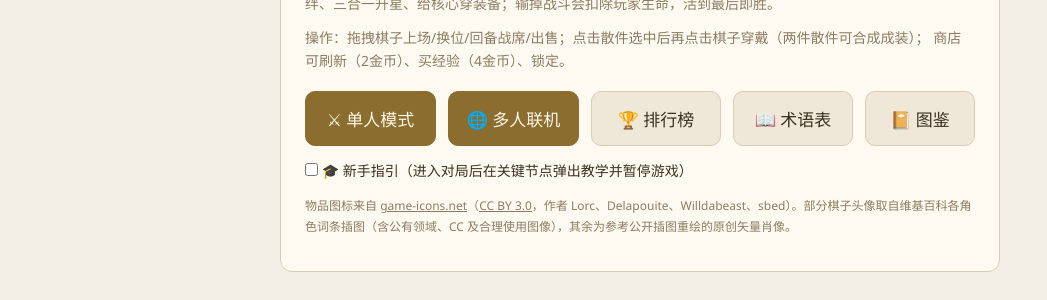
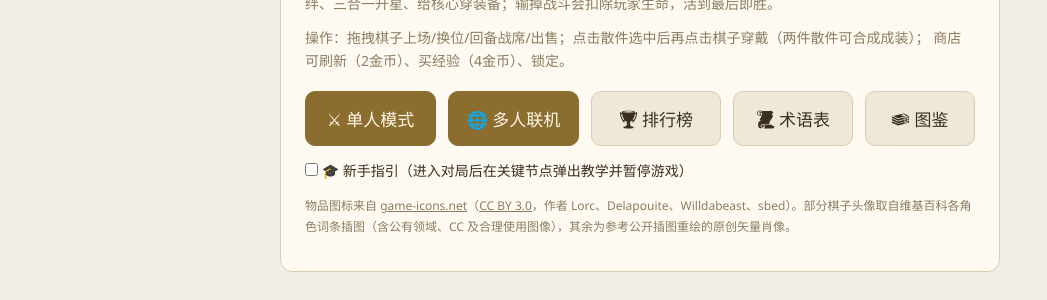
Before and after one commit to Kinnuch/kinnuch.github.io, a Jekyll site: the page gell/EPT/index.html, which Jekyll copies as it is, in a window 1280 px wide. Shown: the part 249-549 px from the top of the page, without its empty margins (0-1047 px from the left). Built offline with Jekyll 4.4.1, drawn with Linux system fonts in a browser that asks for light colours.

Commit message:
fix multi browser bugs in EPT games

```diff
--- a/gell/EPT/css/ept.css
+++ b/gell/EPT/css/ept.css
@@ -126,6 +126,9 @@
 
 /* 单位 */
 .unit { position: absolute; display: flex; flex-direction: column; align-items: center; transition: left .25s linear, top .25s linear; z-index: 5; pointer-events: auto; }
+/* 跨浏览器拖拽：禁止文字选中与原生图片拖拽，指针手势不被滚动/缩放抢走（Firefox/Safari 必需） */
+.unit, .bench-slot, .shop-card, .item-chip, #board, #benchRow, #itemRow, #shopBar { user-select: none; -webkit-user-select: none; -moz-user-select: none; -ms-user-select: none; touch-action: none; }
+.unit img, .shop-card img, .dex-card img, #dragGhost img { -webkit-user-drag: none; user-drag: none; pointer-events: none; }
 .unit.dashing { transition: left .12s ease, top .12s ease; }
 .unit .portrait { width: 52px; height: 52px; clip-path: polygon(25% 3%, 75% 3%, 98% 50%, 75% 97%, 25% 97%, 2% 50%); display: flex; align-items: center; justify-content: center; font-size: 24px; border: none; position: relative; }
 .unit .portrait .pt-img { width: 46px; height: 46px; pointer-events: none; }
@@ -276,9 +279,15 @@
 .eq-slot { width: 30px; height: 30px; border: 1px solid var(--gold); border-radius: 6px; background: var(--panel2); display: flex; align-items: center; justify-content: center; font-size: 13px; gap: 1px; cursor: default; }
 
 /* game-icons.net 图标：mask 上色，跟随文字颜色/主题（mask-image 按 key 在下方定义，相对本 css 文件解析） */
-.gi { display: inline-block; width: 1.1em; height: 1.1em; vertical-align: -0.16em; background: currentColor; -webkit-mask: center/contain no-repeat; mask: center/contain no-repeat; }
+/* 用 mask 长写属性（不用 mask 简写）：Firefox/Safari 对简写的重置行为不一致 */
+.gi { display: inline-block; width: 1.1em; height: 1.1em; vertical-align: -0.16em; background: currentColor;
+  -webkit-mask-position: center; mask-position: center;
+  -webkit-mask-size: contain; mask-size: contain;
+  -webkit-mask-repeat: no-repeat; mask-repeat: no-repeat; }
 .eq-slot .gi { width: 14px; height: 14px; }
 .item-chip.light .gi, .eq-slot.gold .gi { background: var(--gold); }
+.gi.coin { background: var(--gold); }
+.utility-btn .gi, #startBtn .gi, #speedBtn .gi, #skipBtn .gi, .big-btn .gi { vertical-align: -0.14em; }
 .gi-ad1 { -webkit-mask-image: url(../assets/icons/ad1.svg); mask-image: url(../assets/icons/ad1.svg); }
 .gi-ad2 { -webkit-mask-image: url(../assets/icons/ad2.svg); mask-image: url(../assets/icons/ad2.svg); }
 .gi-as1 { -webkit-mask-image: url(../assets/icons/as1.svg); mask-image: url(../assets/icons/as1.svg); }
@@ -443,3 +452,21 @@
 .gi-cb-mr-hp { -webkit-mask-image: url(../assets/icons/cb-mr-hp.svg); mask-image: url(../assets/icons/cb-mr-hp.svg); }
 .gi-cb-mr-hs { -webkit-mask-image: url(../assets/icons/cb-mr-hs.svg); mask-image: url(../assets/icons/cb-mr-hs.svg); }
 .gi-cb-mr-mr { -webkit-mask-image: url(../assets/icons/cb-mr-mr.svg); mask-image: url(../assets/icons/cb-mr-mr.svg); }
+
+/* UI 图标（替代 emoji，保证跨浏览器一致） */
+.gi-ui-carousel { -webkit-mask-image: url(../assets/icons/ui-carousel.svg); mask-image: url(../assets/icons/ui-carousel.svg); }
+.gi-ui-chart { -webkit-mask-image: url(../assets/icons/ui-chart.svg); mask-image: url(../assets/icons/ui-chart.svg); }
+.gi-ui-coin { -webkit-mask-image: url(../assets/icons/ui-coin.svg); mask-image: url(../assets/icons/ui-coin.svg); }
+.gi-ui-dex { -webkit-mask-image: url(../assets/icons/ui-dex.svg); mask-image: url(../assets/icons/ui-dex.svg); }
+.gi-ui-dice { -webkit-mask-image: url(../assets/icons/ui-dice.svg); mask-image: url(../assets/icons/ui-dice.svg); }
+.gi-ui-gloss { -webkit-mask-image: url(../assets/icons/ui-gloss.svg); mask-image: url(../assets/icons/ui-gloss.svg); }
+.gi-ui-lock { -webkit-mask-image: url(../assets/icons/ui-lock.svg); mask-image: url(../assets/icons/ui-lock.svg); }
+.gi-ui-pause { -webkit-mask-image: url(../assets/icons/ui-pause.svg); mask-image: url(../assets/icons/ui-pause.svg); }
+.gi-ui-play { -webkit-mask-image: url(../assets/icons/ui-play.svg); mask-image: url(../assets/icons/ui-play.svg); }
+.gi-ui-skip { -webkit-mask-image: url(../assets/icons/ui-skip.svg); mask-image: url(../assets/icons/ui-skip.svg); }
+.gi-ui-swords { -webkit-mask-image: url(../assets/icons/ui-swords.svg); mask-image: url(../assets/icons/ui-swords.svg); }
+.gi-ui-time { -webkit-mask-image: url(../assets/icons/ui-time.svg); mask-image: url(../assets/icons/ui-time.svg); }
+.gi-ui-trophy { -webkit-mask-image: url(../assets/icons/ui-trophy.svg); mask-image: url(../assets/icons/ui-trophy.svg); }
+.gi-ui-unlock { -webkit-mask-image: url(../assets/icons/ui-unlock.svg); mask-image: url(../assets/icons/ui-unlock.svg); }
+.gi-ui-view { -webkit-mask-image: url(../assets/icons/ui-view.svg); mask-image: url(../assets/icons/ui-view.svg); }
+.gi-ui-xp { -webkit-mask-image: url(../assets/icons/ui-xp.svg); mask-image: url(../assets/icons/ui-xp.svg); }
--- a/gell/EPT/index.html
+++ b/gell/EPT/index.html
@@ -29,9 +29,9 @@
     <div class="lobby-btns">
       <button id="startSolo" class="big-btn">⚔ 单人模式</button>
       <button id="mpToggle" class="big-btn">🌐 多人联机</button>
-      <button id="ladderBtn" class="big-btn" style="flex:0 0 130px;background:var(--panel2);color:var(--text);border-color:var(--border)">🏆 排行榜</button>
-      <button id="glossBtn2" class="big-btn" style="flex:0 0 120px;background:var(--panel2);color:var(--text);border-color:var(--border)">📖 术语表</button>
-      <button id="dexBtn2" class="big-btn" style="flex:0 0 110px;background:var(--panel2);color:var(--text);border-color:var(--border)">📔 图鉴</button>
+      <button id="ladderBtn" class="big-btn" style="flex:0 0 130px;background:var(--panel2);color:var(--text);border-color:var(--border)"><span class="gi gi-ui-trophy"></span> 排行榜</button>
+      <button id="glossBtn2" class="big-btn" style="flex:0 0 120px;background:var(--panel2);color:var(--text);border-color:var(--border)"><span class="gi gi-ui-gloss"></span> 术语表</button>
+      <button id="dexBtn2" class="big-btn" style="flex:0 0 110px;background:var(--panel2);color:var(--text);border-color:var(--border)"><span class="gi gi-ui-dex"></span> 图鉴</button>
     </div>
     <div id="mpBox" style="display:none;margin-top:14px;padding:14px;border:1px solid var(--border);border-radius:10px;background:var(--panel2)">
       <div style="display:flex;gap:8px;align-items:center;flex-wrap:wrap">
@@ -62,13 +62,13 @@
       <span class="stat" id="streakStat"></span>
       <span id="enemyLabel" style="color:var(--accent)"></span>
       <span style="flex:1"></span>
-      <button id="glossBtn" class="utility-btn" title="术语表">📖 术语</button>
-      <button id="dexBtn" class="utility-btn" title="棋子图鉴">📔 图鉴</button>
-      <button id="pauseBtn" class="utility-btn">⏸ 暂停</button>
-      <button id="viewBtn" class="utility-btn">🎥 视角</button>
+      <button id="glossBtn" class="utility-btn" title="术语表"><span class="gi gi-ui-gloss"></span> 术语</button>
+      <button id="dexBtn" class="utility-btn" title="棋子图鉴"><span class="gi gi-ui-dex"></span> 图鉴</button>
+      <button id="pauseBtn" class="utility-btn"><span class="gi gi-ui-pause"></span> 暂停</button>
+      <button id="viewBtn" class="utility-btn"><span class="gi gi-ui-view"></span> 视角</button>
       <button id="speedBtn">▶ 1x</button>
-      <button id="skipBtn">⏭ 跳过</button>
-      <button id="startBtn">开战 ⚔</button>
+      <button id="skipBtn"><span class="gi gi-ui-skip"></span> 跳过</button>
+      <button id="startBtn">开战 <span class="gi gi-ui-swords"></span></button>
     </div>
     <div id="layout">
       <div id="leftPanel">
@@ -76,8 +76,8 @@
       </div>
       <div id="centerPanel">
         <div id="boardWrap">
-          <button id="dmgToggle" title="伤害统计">📊</button>
-          <div id="dmgPanel"><h4>📊 伤害统计</h4><div id="dmgSections"></div></div>
+          <button id="dmgToggle" title="伤害统计"><span class="gi gi-ui-chart"></span></button>
+          <div id="dmgPanel"><h4><span class="gi gi-ui-chart"></span> 伤害统计</h4><div id="dmgSections"></div></div>
           <div id="board"></div>
           <div id="banner"></div>
           <div id="introBanner"><div class="it-main"></div><div class="it-sub"></div></div>
@@ -94,10 +94,10 @@
           <div id="oddsBar"></div>
           <div id="shopBar">
             <div id="shopBtns">
-              <div id="goldBig">🪙 <b>0</b></div>
-              <button id="rerollBtn">🎲 刷新 2🪙</button>
-              <button id="xpBtn">📖 经验 4🪙</button>
-              <button id="lockBtn">🔓 锁定</button>
+              <div id="goldBig"><span class="gi gi-ui-coin coin"></span> <b>0</b></div>
+              <button id="rerollBtn"><span class="gi gi-ui-dice"></span> 刷新 2<span class="gi gi-ui-coin coin"></span></button>
+              <button id="xpBtn"><span class="gi gi-ui-xp"></span> 经验 4<span class="gi gi-ui-coin coin"></span></button>
+              <button id="lockBtn"><span class="gi gi-ui-unlock"></span> 锁定</button>
             </div>
             <div id="shopCards" style="display:flex;flex:1;gap:8px"></div>
             <div id="sellOverlay"></div>
@@ -121,7 +121,7 @@
       <button id="menuBtn" class="big-btn" style="max-width:180px;background:var(--panel2);color:var(--text);border-color:var(--border)">🏠 返回菜单</button>
     </div>
   </div>
-  <div id="promoFx"><div id="promoInner"><div class="promo-title">🏆 晋升</div><div class="promo-rank"></div></div></div>
+  <div id="promoFx"><div id="promoInner"><div class="promo-title"><span class="gi gi-ui-trophy"></span> 晋升</div><div class="promo-rank"></div></div></div>
 
   <div id="tooltip"></div>
   <div id="tooltip2"></div>
@@ -134,7 +134,7 @@
   <div id="dexModal">
     <div id="dexBox">
       <div style="display:flex;align-items:center;justify-content:space-between;gap:10px;flex-wrap:wrap">
-        <h3 style="color:var(--accent)">📔 棋子图鉴 <span id="dexCount" class="tt-sub" style="font-weight:normal"></span></h3>
+        <h3 style="color:var(--accent)"><span class="gi gi-ui-dex"></span> 棋子图鉴 <span id="dexCount" class="tt-sub" style="font-weight:normal"></span></h3>
         <div style="display:flex;gap:8px;align-items:center">
           <select id="dexCost"><option value="">全部费用</option><option value="1">1费</option><option value="2">2费</option><option value="3">3费</option><option value="4">4费</option><option value="5">5费</option></select>
           <select id="dexTrait"><option value="">全部羁绊</option></select>
@@ -150,7 +150,7 @@
   <div id="glossModal">
     <div id="glossBox">
       <div style="display:flex;align-items:center;justify-content:space-between">
-        <h3 style="color:var(--accent)">📖 术语表</h3>
+        <h3 style="color:var(--accent)"><span class="gi gi-ui-gloss"></span> 术语表</h3>
         <button id="glossClose" class="utility-btn">✕ 关闭</button>
       </div>
       <div class="gloss-tabs">
--- a/gell/EPT/js/ui.js
+++ b/gell/EPT/js/ui.js
@@ -32,8 +32,10 @@
 
 const $ = id => document.getElementById(id);
 
-// 装备图标（M4）：game-icons.net SVG（CC BY 3.0），CSS mask 上色随主题
+// 装备/UI 图标（M4）：game-icons.net SVG（CC BY 3.0），CSS mask 上色随主题
+// 用 SVG 替代 emoji：不同浏览器/系统的 emoji 字体覆盖不一致（如 🪙 在非 Chrome 上可能显示为方框）
 const GI = k => `<span class="gi gi-${k}"></span>`;
+const COIN = '<span class="gi gi-ui-coin coin"></span>';
 const COMP_ICON = Object.fromEntries(['ad1', 'ad2', 'as1', 'as2', 'ap1', 'ap2', 'm1', 'm2', 'a1', 'a2', 'mr1', 'mr2', 'hp1', 'hp2', 'hs1', 'hs2', 'csc1', 'csc2', 'al'].map(k => [k, GI(k)]));
 const CONS_ICON = Object.fromEntries(['smallDup', 'bigDup', 'jobBook', 'dice', 'silmaril', 'remover', 'reforger', 'upgrader'].map(k => [k, GI(k)]));
 function itemIcon(it) {
@@ -116,7 +118,7 @@
 let paused = false, tutEnabled = false, tutShown = {};
 function setPaused(v) {
   paused = v;
-  $('pauseBtn').textContent = paused ? '▶ 继续' : '⏸ 暂停';
+  $('pauseBtn').innerHTML = paused ? '<span class="gi gi-ui-play"></span> 继续' : '<span class="gi gi-ui-pause"></span> 暂停';
   $('pauseBtn').style.background = paused ? 'var(--accent)' : '';
   $('pauseBtn').style.color = paused ? '#fff8e8' : '';
 }
@@ -232,7 +234,7 @@
     const names = [...new Set([...ALL_NAMES, ...Object.keys(l)])];
     const rows = names.map(n => ({ n, s: l[n] || 0 })).sort((a, b) => b.s - a.s)
       .map((x, i) => `<div class="lad-row${x.n === '你' || (myNick && x.n === myNick) ? ' me' : ''}"><span class="lad-no">${i + 1}.</span><span class="lad-name">${x.n}</span><span class="lad-rank">${rankOf(x.s)}</span><span class="lad-score"><b>${rankProgress(x.s)}</b> 分</span></div>`).join('');
-    $('scoutModal').innerHTML = `<div id="scoutBox" style="min-width:380px"><h3>🏆 排行榜</h3>
+    $('scoutModal').innerHTML = `<div id="scoutBox" style="min-width:380px"><h3><span class="gi gi-ui-trophy"></span> 排行榜</h3>
       <div class="tt-sub" style="margin-bottom:8px">名次积分：+30/+20/+10/+5/−5/−10/−20/−30（含段位修正）；每100分一个小段位，段位序列：黑铁→黄铜→白银→黄金→秘银→加尔沃恩→提卡尔→熙利玛</div>
       ${rows}<div class="tt-sub" style="margin-top:8px">点击空白处关闭</div></div>`;
     $('scoutModal').style.display = 'flex';
@@ -249,7 +251,7 @@
     if (!playback) return;
     playback.speed = playback.speed >= 4 ? 1 : playback.speed * 2;
     localStorage.setItem('ept-speed', playback.speed);
-    $('speedBtn').textContent = '▶ ' + playback.speed + 'x';
+    $('speedBtn').innerHTML = '<span class="gi gi-ui-play"></span> ' + playback.speed + 'x';
   };
   $('skipBtn').onclick = () => { if (playback) playback.skip = true; };
   $('rerollBtn').onclick = () => dispatch({ k: 'reroll' });
@@ -288,6 +290,14 @@
   }, { passive: false });
   document.addEventListener('pointermove', e => { moveTooltip(e); dragMove(e); });
   document.addEventListener('pointerup', dragEnd);
+  // 跨浏览器拖拽保障：
+  // 1) Firefox/Safari 中 pointerdown 的 preventDefault 不会阻止原生 HTML5 拖拽，
+  //    原生拖拽一启动就吞掉 pointermove/pointerup（只剩 pointercancel），导致拖拽永远卡在 pending。
+  document.addEventListener('dragstart', e => e.preventDefault());
+  document.addEventListener('selectstart', e => { if (drag) e.preventDefault(); });
+  // 2) 指针被系统/手势接管时立即复位，避免残留状态让棋子"拖不动"
+  document.addEventListener('pointercancel', () => { if (drag) { drag.pending ? (drag = null) : cancelDrag(); } });
+  window.addEventListener('blur', () => { if (drag) { drag.pending ? (drag = null) : cancelDrag(); } });
   document.addEventListener('pointerdown', e => {
     if (tooltipPinned && !$('tooltip').contains(e.target)) { tooltipPinned = false; hideTooltip(true); }
   });
@@ -304,6 +314,7 @@
     $('game').style.display = 'block';
     startGame(q.get('seed') ? +q.get('seed') : (Math.random() * 0xFFFFFFFF) >>> 0);
     if (q.get('fight')) setTimeout(() => { if (game.phase === 'planning') requestCombat(); }, 800);
+    if (q.get('dragtest')) setTimeout(runDragSelfTest, 1200);
   }
 }
 
@@ -408,7 +419,7 @@
   maybeTut('carousel');
   // 入场演出 2 秒：前往选秀会场
   const ib = $('introBanner');
-  ib.querySelector('.it-main').textContent = '🎠 正在前往选秀会场…';
+  ib.querySelector('.it-main').textContent = '正在前往选秀会场…';
   ib.querySelector('.it-sub').textContent = '9 个自带散件的棋子等待挑选';
   ib.classList.remove('show'); void ib.offsetWidth; ib.classList.add('show');
   const bw = $('boardWrap');
@@ -515,7 +526,7 @@
     sprites += `<div class="car-sprite${pi === myIndex ? ' mine' : ''}" data-pi="${pi}" style="left:${s.x}px;top:${s.y}px;--pc:${PLAYER_COLOR[pi % 8]}"><i></i><span>${p.name.slice(0, 3)}</span></div>`;
   });
   $('carModal').innerHTML = `<div id="carBox">
-    <h3>🎠 共享选秀 <span id="carHead" class="tt-sub" style="font-weight:normal"></span></h3>
+    <h3><span class="gi gi-ui-carousel"></span> 共享选秀 <span id="carHead" class="tt-sub" style="font-weight:normal"></span></h3>
     <div id="carSeats"></div>
     <div id="carStatus" class="tt-sub" style="margin:4px 0"></div>
     <div id="carArena" style="width:${W}px;height:${H}px">
@@ -733,9 +744,9 @@
 
 function renderGold() {
   const p = me();
-  $('goldBig').innerHTML = `🪙 <b>${p.gold}</b>`;
+  $('goldBig').innerHTML = `${COIN} <b>${p.gold}</b>`;
   const need = p.level >= 10 ? 'MAX' : `${p.xp}/${XP_TO_LEVEL[p.level + 1]}`;
-  $('xpBtn').innerHTML = `📖 经验 4🪙<br><span style="font-size:11px;color:var(--sub)">Lv${p.level} (${need})</span>`;
+  $('xpBtn').innerHTML = `<span class="gi gi-ui-xp"></span> 经验 4${COIN}<br><span style="font-size:11px;color:var(--sub)">Lv${p.level} (${need})</span>`;
 }
 function goldTooltip() {
   const p = me();
@@ -908,7 +919,7 @@
     const traits = [...def.races.map(r => `<span class="sc-t" data-t="${r}">${RACES[r]}</span>`),
       ...def.classes.map(c => `<span class="sc-t" data-t="${c}">${CLASSES[c]}</span>`)].join(' · ');
     const art = PORTRAITS.has(def.id) ? `<img class="sc-art${PHOTOS.has(def.id) ? ' photo' : ''}" src="${unitArtSrc(def.id)}" draggable="false">` : '';
-    card.innerHTML = `${art}<div class="sc-name">${CLASS_ICON[def.classes[0]] || ''} ${def.name}</div><div class="sc-traits">${traits}</div><div class="sc-cost">${def.cost}🪙</div>`;
+    card.innerHTML = `${art}<div class="sc-name">${CLASS_ICON[def.classes[0]] || ''} ${def.name}</div><div class="sc-traits">${traits}</div><div class="sc-cost">${def.cost}${COIN}</div>`;
     card.onclick = () => { if (drag) return; dispatch({ k: 'buy', slot: i }); };
     card.onpointerdown = e => {
       if (e.button !== 0 || !actOk()) return;
@@ -925,7 +936,7 @@
     });
     bar.appendChild(card);
   });
-  $('lockBtn').textContent = p.shopLocked ? '🔒 已锁定' : '🔓 锁定';
+  $('lockBtn').innerHTML = p.shopLocked ? '<span class="gi gi-ui-lock"></span> 已锁定' : '<span class="gi gi-ui-unlock"></span> 锁定';
 }
 
 const TRAIT_PARENT = { gondolin: 'noldor', fingolfinH: 'noldor', feanorH: 'noldor', finarfinH: 'noldor', hador: 'mankind', beor: 'mankind', haleth: 'mankind' };
@@ -1325,6 +1336,37 @@
   pinnedLive = null;
 }
 
+// 开发用自检（?auto=1&dragtest=1）：先模拟"原生拖拽打断"（只有 pointercancel、没有 pointerup），
+// 再做一次正常拖拽，确认状态没被卡住、棋子确实上场。结果写进 document.title。
+function runDragSelfTest() {
+  const log = [];
+  const pe = (t, el, x, y, buttons = 1) => el.dispatchEvent(new PointerEvent(t, { bubbles: true, clientX: x, clientY: y, buttons, button: 0, pointerId: 1 }));
+  const center = el => { const r = el.getBoundingClientRect(); return [r.left + r.width / 2, r.top + r.height / 2]; };
+  const p = me();
+  if (!p.bench.filter(Boolean).length) dispatch({ k: 'buy', slot: 0 });
+  renderAll();
+  const benchUnit = document.querySelector('#benchRow .unit');
+  const cell = $('cell-3-6');
+  if (!benchUnit || !cell) { document.title = 'DRAGTEST no-fixture'; return; }
+  const [bx, by] = center(benchUnit), [cx, cy] = center(cell);
+  // ① 模拟 Firefox 原生拖拽劫持：pointerdown → pointercancel（没有 move/up）
+  pe('pointerdown', benchUnit, bx, by);
+  benchUnit.dispatchEvent(new PointerEvent('pointercancel', { bubbles: true, pointerId: 1 }));
+  log.push(drag === null ? 'cancel-ok' : 'cancel-STUCK');
+  // ② 再来一次正常拖拽，应当能把棋子放到 (3,6)
+  const before = me().board.length;
+  const u2 = document.querySelector('#benchRow .unit');
+  if (u2) {
+    const [x2, y2] = center(u2);
+    pe('pointerdown', u2, x2, y2);
+    pe('pointermove', document, x2 + 30, y2 - 20);
+    pe('pointermove', document, cx, cy);
+    pe('pointerup', document, cx, cy, 0);
+  }
+  log.push(me().board.length > before ? 'drag-ok' : 'drag-FAILED');
+  document.title = 'DRAGTEST ' + log.join(' ');
+}
+
 // ---------- 拖拽（pending：移动超过阈值才算拖拽，否则视为点击） ----------
 function startDrag(d, e, ghostMaker) {
   drag = d;
@@ -1343,7 +1385,7 @@
   if (d.kind === 'unit') {
     $('sellOverlay').classList.add('active');
     const price = d.unit.star === 1 ? d.unit.def.cost : d.unit.def.cost * Math.pow(3, d.unit.star - 1) - 1;
-    $('sellOverlay').textContent = `⬇ 拖到这里出售（${price} 🪙）`;
+    $('sellOverlay').innerHTML = `↓ 拖到这里出售（${price} ${COIN}）`;
     // 高亮可放置区
     if (planOk()) {
       const p = me();
@@ -1398,6 +1440,8 @@
 }
 function dragMove(e) {
   if (!drag) return;
+  // 自愈：按键已不在按下状态（漏收 pointerup，如被原生拖拽/系统手势打断）→ 撤销拖拽，不做落点判定
+  if (e.buttons === 0) { if (drag.pending) drag = null; else { cancelDrag(); renderAll(); } return; }
   if (drag.pending) {
     if (Math.hypot(e.clientX - drag.sx, e.clientY - drag.sy) < 7) return;
     activateDrag();
@@ -1535,7 +1579,7 @@
   document.querySelectorAll('#board .unit,#board .float-txt,#board .proj').forEach(n => n.remove());
   const savedSpeed = Math.min(4, Math.max(1, parseFloat(localStorage.getItem('ept-speed')) || 1));
   playback = { events, i: 0, t: 0, speed: savedSpeed, skip: false, nodes: {}, last: performance.now(), mirror, acc: { dealt: {}, taken: {}, heal: {} }, lastPanelT: 0 };
-  $('speedBtn').textContent = '▶ ' + savedSpeed + 'x';
+  $('speedBtn').innerHTML = '<span class="gi gi-ui-play"></span> ' + savedSpeed + 'x';
   lastAcc = playback.acc;
   lastNodes = playback.nodes;
   renderDmgPanel();
```
Also changed, not shown: .claude/settings.local.json, gell/EPT/assets/icons/ui-carousel.svg (added), gell/EPT/assets/icons/ui-chart.svg (added), gell/EPT/assets/icons/ui-coin.svg (added), gell/EPT/assets/icons/ui-dex.svg (added), gell/EPT/assets/icons/ui-dice.svg (added), gell/EPT/assets/icons/ui-gloss.svg (added), gell/EPT/assets/icons/ui-lock.svg (added), gell/EPT/assets/icons/ui-pause.svg (added), gell/EPT/assets/icons/ui-play.svg (added), gell/EPT/assets/icons/ui-skip.svg (added), gell/EPT/assets/icons/ui-swords.svg (added), gell/EPT/assets/icons/ui-time.svg (added), gell/EPT/assets/icons/ui-trophy.svg (added), 3 more files.
